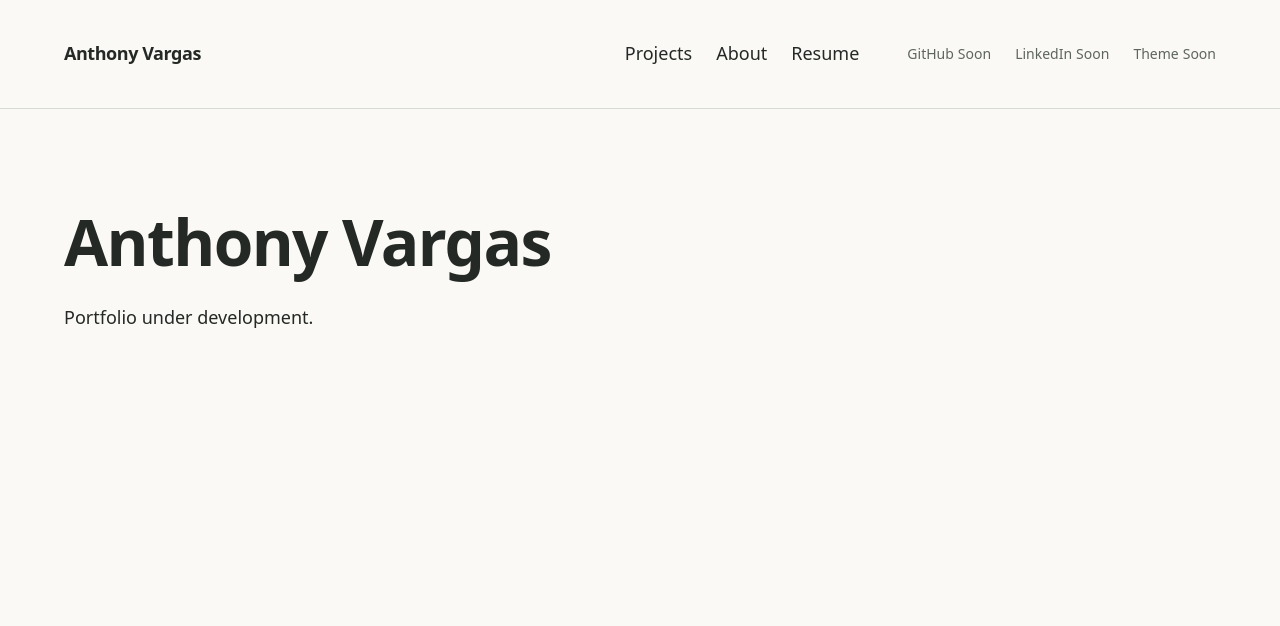
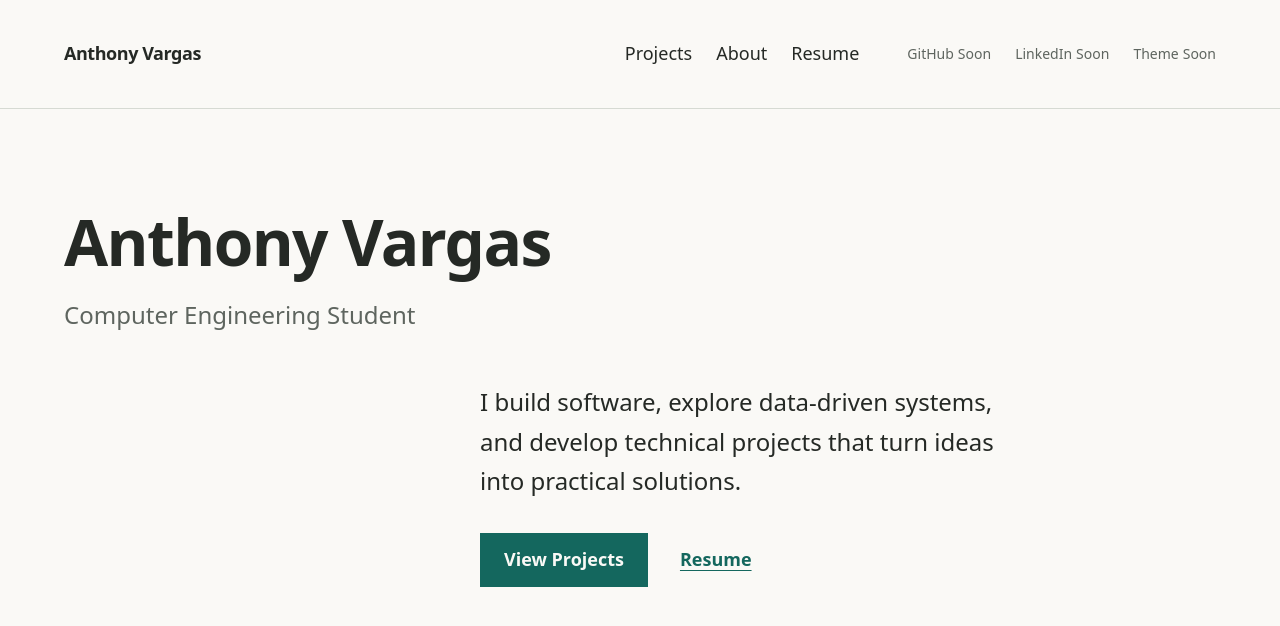
Before and after one commit to tonyvargas312/portfolio, a React (Vite) app: page / in a window 1280 px wide. Shown: the top 626 px of the page. Built offline with nearby package versions, Linux system fonts and the light colour scheme.

Commit message:
feat: add homepage hero

```diff
--- a/src/App.tsx
+++ b/src/App.tsx
@@ -1,12 +1,12 @@
 import Navbar from './components/Navbar'
+import Hero from './sections/Hero'
 
 function App() {
   return (
     <>
       <Navbar />
       <main id="main-content" className="container page stack" tabIndex={-1}>
-        <h1>Anthony Vargas</h1>
-        <p>Portfolio under development.</p>
+        <Hero />
       </main>
     </>
   )
--- /dev/null
+++ b/src/sections/Hero.css
@@ -0,0 +1,73 @@
+.hero {
+  display: grid;
+  gap: var(--space-8);
+  padding-block-end: var(--space-12);
+}
+
+.hero__heading,
+.hero__introduction {
+  min-inline-size: 0;
+}
+
+.hero__role {
+  margin-block-start: var(--space-4);
+  color: var(--color-text-muted);
+  font-size: var(--text-lg);
+}
+
+.hero__statement {
+  max-inline-size: 38ch;
+  font-size: var(--text-lg);
+}
+
+.hero__actions {
+  display: flex;
+  flex-wrap: wrap;
+  align-items: center;
+  gap: var(--space-4) var(--space-8);
+  margin-block-start: var(--space-8);
+}
+
+.hero__primary,
+.hero__secondary {
+  display: inline-flex;
+  align-items: center;
+  justify-content: center;
+  min-block-size: 2.75rem;
+  padding-block: var(--space-3);
+  font-weight: var(--weight-heading);
+}
+
+.hero__primary {
+  padding-inline: var(--space-6);
+  background-color: var(--color-accent);
+  color: var(--color-background);
+  text-decoration: none;
+}
+
+.hero__primary:hover {
+  background-color: var(--color-accent-hover);
+  color: var(--color-background);
+}
+
+@media (min-width: 40rem) {
+  .hero {
+    gap: var(--space-12);
+    padding-block-end: var(--space-16);
+  }
+}
+
+@media (min-width: 64rem) {
+  .hero {
+    grid-template-columns: minmax(0, 1fr) minmax(0, 2fr);
+    column-gap: var(--space-12);
+  }
+
+  .hero__heading {
+    grid-column: 1 / -1;
+  }
+
+  .hero__introduction {
+    grid-column: 2;
+  }
+}
--- /dev/null
+++ b/src/sections/Hero.tsx
@@ -0,0 +1,24 @@
+import './Hero.css'
+
+function Hero() {
+  return (
+    <section className="hero" aria-labelledby="hero-title">
+      <div className="hero__heading">
+        <h1 id="hero-title">Anthony Vargas</h1>
+        <p className="hero__role">Computer Engineering Student</p>
+      </div>
+      <div className="hero__introduction">
+        <p className="hero__statement">
+          I build software, explore data-driven systems, and develop technical
+          projects that turn ideas into practical solutions.
+        </p>
+        <div className="hero__actions">
+          <a className="hero__primary" href="/projects">View Projects</a>
+          <a className="hero__secondary" href="/resume">Resume</a>
+        </div>
+      </div>
+    </section>
+  )
+}
+
+export default Hero
```
Also changed, not shown: 1 other file (tests, documents, lock files or other folders).
